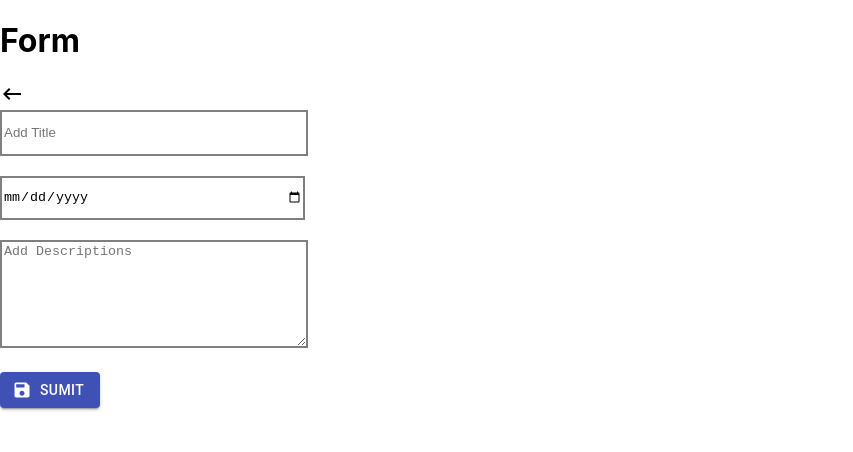
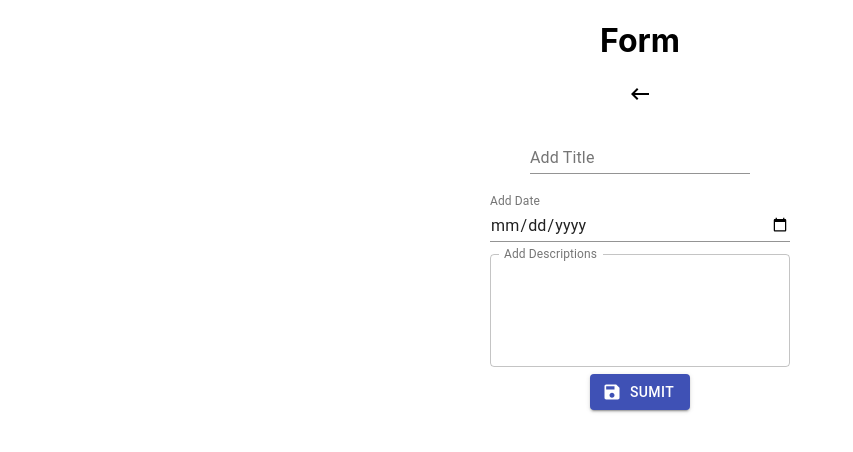
Before and after one commit to SalmanAhmed2/routertask, a React (Create React App) app: page /form in a window 1280 px wide. Shown: the top 452 px of the page, without its empty margins (0-853 px from the left). Built offline with nearby package versions, Linux system fonts and the light colour scheme.

Commit message:
Buttons and input styles updated

```diff
--- a/src/App.css
+++ b/src/App.css
@@ -1,3 +1,18 @@
+.Details ,.addItems,.HomePage,.editForm{
+    display: flex;
+    align-items: center;
+    justify-content: center;
+    flex-direction: column;
+}
+.buttons{
+    display: inline-block;
+}
+.editBtn , .deleteBtn{
+    flex-direction: row;
+    display: inline-block;
+    justify-content: space-around;
+
+}
 .inputTitle{
     width: 300px;
     height: 40px;
--- a/src/App.js
+++ b/src/App.js
@@ -4,7 +4,7 @@ import AddItems from './Comps/AddItems';
 import Home from './Comps/Home';
 import Details from "./Comps/Details";
 import Edit from './Comps/Edit';
-
+import './App.css'
 export default function App(props) {
 
   const [items, setItems] = useState([]);
--- a/src/Comps/AddItems.js
+++ b/src/Comps/AddItems.js
@@ -5,6 +5,7 @@ import SaveIcon from '@material-ui/icons/Save';
 import KeyboardBackspaceIcon from '@material-ui/icons/KeyboardBackspace';
 import Button from '@material-ui/core/Button';
 import '../App.css'
+import TextField from '@material-ui/core/TextField';
 function AddItems(props) {
 
     let history = useHistory();
@@ -19,33 +20,49 @@ function AddItems(props) {
 
     return (
     <Router>
-        <div>
+        <div className="addItems">
        <h1>Form</h1>
         <KeyboardBackspaceIcon to="/" onClick={()=> history.push('/') }/>
 
             <br />
-
-        <input className="inputTitle" placeholder="Add Title"
+            <TextField id="standard-basic" label="Add Title"
+            // className="inputTitle"
         value={values.title}
         onChange={(event) => {
         setValues({...values, title: event.target.value})
-        }} />
+        }}/>
             <br />
+            <TextField
+        id="date"
+        label="Add Date"
+        type="date"
+        defaultValue="2017-05-24"
 
-        <input className="inputDate" placeholder="Add Date"
+        InputLabelProps={{
+          shrink: true,
+        }}
+        className="inputDate"
         value={values.date}
-        type="date"
         onChange={(event) => {
         setValues({...values, date: event.target.value})
-        }} />
+        }}
+      />
 
             <br />
+            <TextField
+            className="inputdes"
+            value={values.descrp}
+            type="text"
+            onChange={(event) => {setValues({...values, descrp: event.target.value})
+            }}
+          id="outlined-multiline-static"
+          label="Add Descriptions"
+          multiline
+          rows={4}
+          defaultValue="Default Value"
+          variant="outlined"
+        />
 
-        <textarea className="inputdes" placeholder="Add Descriptions"
-        value={values.descrp}
-        type="text"
-        onChange={(event) => {setValues({...values, descrp: event.target.value})
-        }}/>
 
             <br/>
         <Button variant="contained" color="primary"
--- a/src/Comps/Details.js
+++ b/src/Comps/Details.js
@@ -1,8 +1,10 @@
 import React,{useState} from 'react';
 import ArrowBackIcon from '@material-ui/icons/ArrowBack';
 import { BrowserRouter as Router, Switch,Link, useHistory } from "react-router-dom";
-
-
+import Button from '@material-ui/core/Button';
+import CreateIcon from '@material-ui/icons/Create';
+import DeleteIcon from '@material-ui/icons/Delete';
+import '../App.css';
 function Details(props) {
 
     const history = useHistory();
@@ -14,7 +16,7 @@ function Details(props) {
     }
     return (
      <Router>
-            <div>
+            <div className="Details">
                 <h1>Details Page</h1>
                 <br/>
                 <ArrowBackIcon onClick={()=> history.push('/')}/>
@@ -28,9 +30,24 @@ function Details(props) {
 
              <p key={index.descrp}>Descriptions: {item.descrp}</p>
 
-             <button onClick={() => handleEdit(item)}>Edit</button>
+            <div className="buttons">
+            <Button
+             className="editBtn"
+             variant="contained"
+             color="primary"
+             startIcon={<CreateIcon />}
+             onClick={() => handleEdit(item)}>Edit</Button>
 
-             <button onClick={()=>history.push('/form')}>Delete</button>
+             <Button
+                className="deleteBtn"
+                onClick={()=>history.push('/form')}
+                variant="contained"
+                color="secondary"
+                startIcon={<DeleteIcon />}
+                    >
+                    Delete
+            </Button>
+            </div>
 
 
              </>)}
--- a/src/Comps/Edit.js
+++ b/src/Comps/Edit.js
@@ -1,6 +1,9 @@
 import React, {useState} from 'react';
+import UpdateIcon from '@material-ui/icons/Update';
+import Button from '@material-ui/core/Button';
+import TextField from '@material-ui/core/TextField';
 import { BrowserRouter as Router, Switch,Link, useHistory, useLocation } from "react-router-dom";
-
+import '../App.css';
 function Edit(props) {
     let history = useHistory();
     const location = useLocation();
@@ -13,25 +16,35 @@ function Edit(props) {
       }
 
     return (
-        <div>
+        <div className="editForm">
             <h1>Edit Form</h1>
-            <input type="text"
-            placeholder="Add Title"
+            <TextField id="standard-basic" label="Add Title"
+            type="text"
+            className="inputTitle"
+
             value={newItem.title}
             onChange={(event) =>
                 setNewItem({newItem, title: event.target.value})}/>
 
-            <input type="date"
-            placeholder="Add Date"
-            value={newItem.date}
-            onChange={(event) => setNewItem({...newItem, date: event.target.value})}/>
+
+            <input  placeholder="Add Date"
+             type="date"
+             className="inputDate"
+             value={newItem.date}
+             onChange={(event) => setNewItem({...newItem, date: event.target.value})}
+             />
 
             <textarea type="text"
+            className="inputdes"
              placeholder="Add Descriptions"
              value={newItem.descrp}
              onChange={(event) => setNewItem({...newItem, descrp: event.target.value})}/>
+              <Button
+              onClick={handleUpdate}
+             variant="contained"
+             color="primary"
+             startIcon={<UpdateIcon/>} >Update Value</Button>
 
-            <button onClick={handleUpdate}>Update Value</button>
         </div>
     )
 }
--- a/src/Comps/Home.js
+++ b/src/Comps/Home.js
@@ -1,6 +1,7 @@
 import React from 'react';
-import { BrowserRouter as Router, Switch,Link, useHistory } from "react-router-dom";
-
+import { BrowserRouter as Router,Link, useHistory } from "react-router-dom";
+import Button from '@material-ui/core/Button';
+import '../App.css';
 
 
 function Home(props) {
@@ -9,17 +10,22 @@ function Home(props) {
     console.log("newlist", props.newItemsList)
     return (
         <Router>
-            <div>
+            <div className="HomePage">
             <h1>Home Page</h1>
-            <button to="/form" onClick={()=> history.push('/form')}>Go to Form</button>
+            <Button
+            to="/form" onClick={()=> history.push('/form')}
+            variant="contained"
+            color="primary">
+                Go to Form
+            </Button>
 
          <div>
              {props.items.length > 0 && props.items.map((item, index) =>
              <>
-             <h1 key={index.title}><Link to="/details" onClick={()=> history.push('/details')}>{item.title}</Link></h1>
-             <h2 key={index.date}><Link to="/details" onClick={()=> history.push('/details')}>{item.date}</Link></h2>
-             <p key={index.descrp}><Link to="/details" onClick={()=> history.push('/details')}>{item.descrp}</Link></p>
 
+                    <h1 key={index.title}><Link to="/details" onClick={()=> history.push('/details')}>{item.title}</Link></h1>
+                    <h2 key={index.date}><Link to="/details" onClick={()=> history.push('/details')}>{item.date}</Link></h2>
+                    <p key={index.descrp}><Link to="/details" onClick={()=> history.push('/details')}>{item.descrp}</Link></p>
              </>)}
          </div>
             </div>
```
Also changed, not shown: src/Comps/NewUpdated.js (deleted, +0 -38 lines), 1 other file (tests, documents, lock files or other folders).
